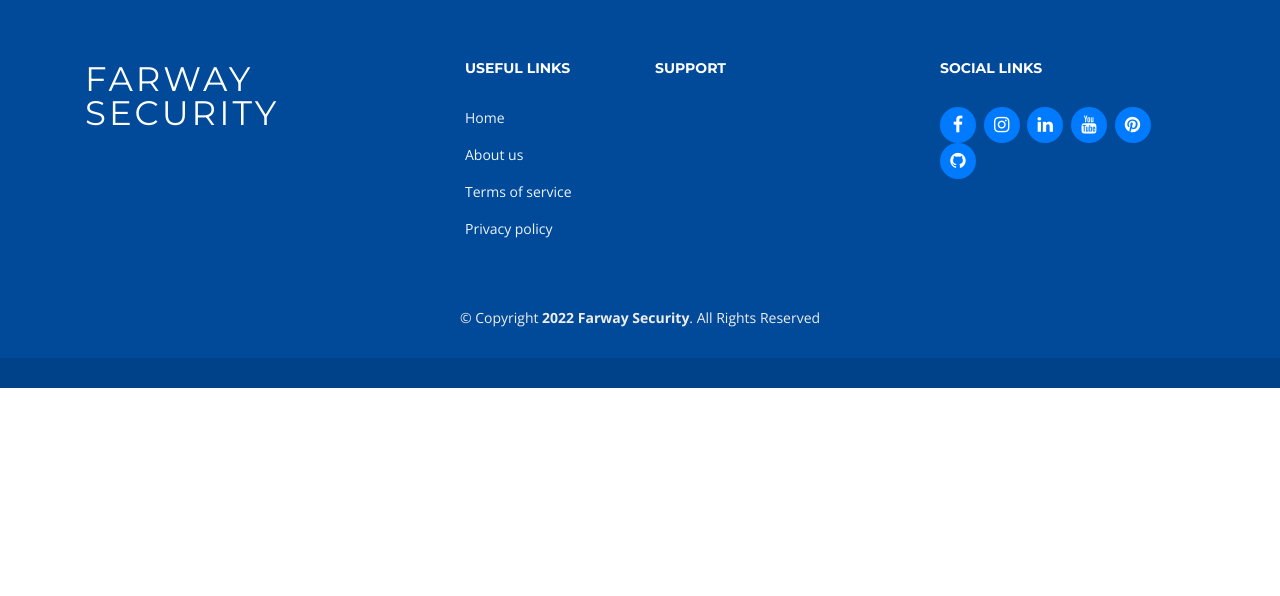
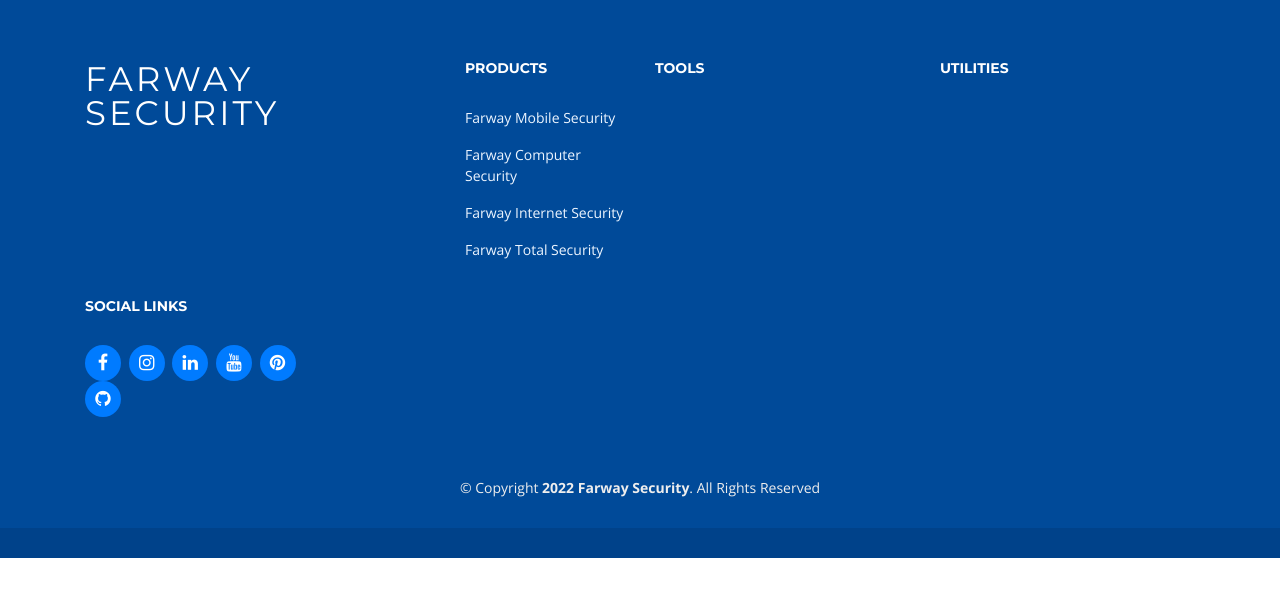
Before and after one commit to Farway-Security/farwaysecurity.github.io, a plain HTML site: page index.html in a window 1280 px wide. Drawn offline with nearby package versions, Linux system fonts and the light colour scheme.

Commit message:
html updated

```diff
--- a/index.html
+++ b/index.html
@@ -45,19 +45,31 @@
           </div>
 
           <div class="col-lg-2 col-md-6 footer-links">
-            <h4>Useful Links</h4>
+            <h4>Products</h4>
             <ul>
-              <li><a href="index.html">Home</a></li>
-              <li><a href="about.html">About us</a></li>
-              <li><a href="termsofservice.html">Terms of service</a></li>
-              <li><a href="privacypolicy.html">Privacy policy</a></li>
+              <li><a href="">Farway Mobile Security</a></li>
+              <li><a href="">Farway Computer Security</a></li>
+              <li><a href="">Farway Internet Security</a></li>
+              <li><a href="">Farway Total Security</a></li>
             </ul>
           </div>
 
 
 
           <div class="col-lg-3 col-md-6 footer-links">
-            <h4>Support</h4>
+            <h4>Tools</h4>
+            <ul>
+            <li><a href=""></a></li>
+            <li><a href=""></a></li>
+            <li><a href=""></a></li>
+            <li><a href=""></a></li>
+            <li><a href=""></a></li>
+            <li><a href=""></a></li>
+            </ul>
+          </div>
+
+          <div class="col-lg-3 col-md-6 footer-links">
+            <h4>Utilities</h4>
             <ul>
             <li><a href=""></a></li>
             <li><a href=""></a></li>
```
